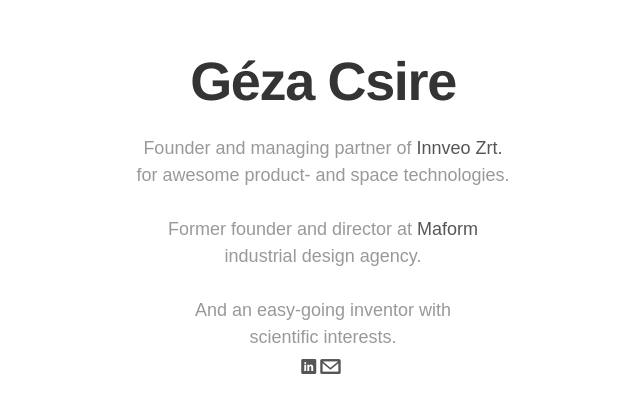
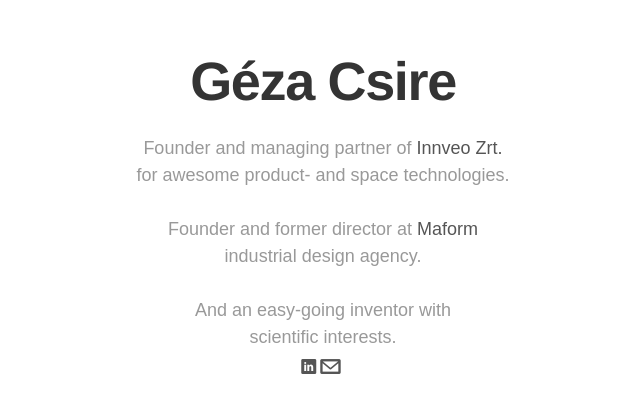
Before and after one commit to csiregeza/csiregeza.github.io, a plain HTML site: page index.html in a window 1280 px wide. Shown: the part 272-684 px from the top of the page, 317-957 px from the left. Drawn offline with Linux system fonts and the light colour scheme; a web font is replaced by a local one.

Commit message:
update index.html

```diff
--- a/index.html
+++ b/index.html
@@ -29,7 +29,7 @@
 <body>
 	<div id="intro">
 		<h1>G&eacute;za Csire</h1>
-		<p><br>Founder and managing partner of <a href="https://innveo.com">Innveo Zrt.</a><br>for awesome product- and space technologies.<br><br>Former founder and director at <a href="http://www.maformdesign.com/" title="Maform" target="_parent">Maform</a><br>industrial design agency.<br><br>And an easy-going inventor with <br>scientific interests.<br></p>
+		<p><br>Founder and managing partner of <a href="https://innveo.com">Innveo Zrt.</a><br>for awesome product- and space technologies.<br><br>Founder and former director at <a href="http://www.maformdesign.com/" title="Maform" target="_parent">Maform</a><br>industrial design agency.<br><br>And an easy-going inventor with <br>scientific interests.<br></p>
 		<p class="follow"><a href="http://www.linkedin.com/in/gezacsire" title="Professional info" target="_parent">l</a><a href="mailto:hello@gezacsire.com?Subject=@hello" title="Personal email">@</a></p>
   </div>
 <script type="text/javascript">
```
